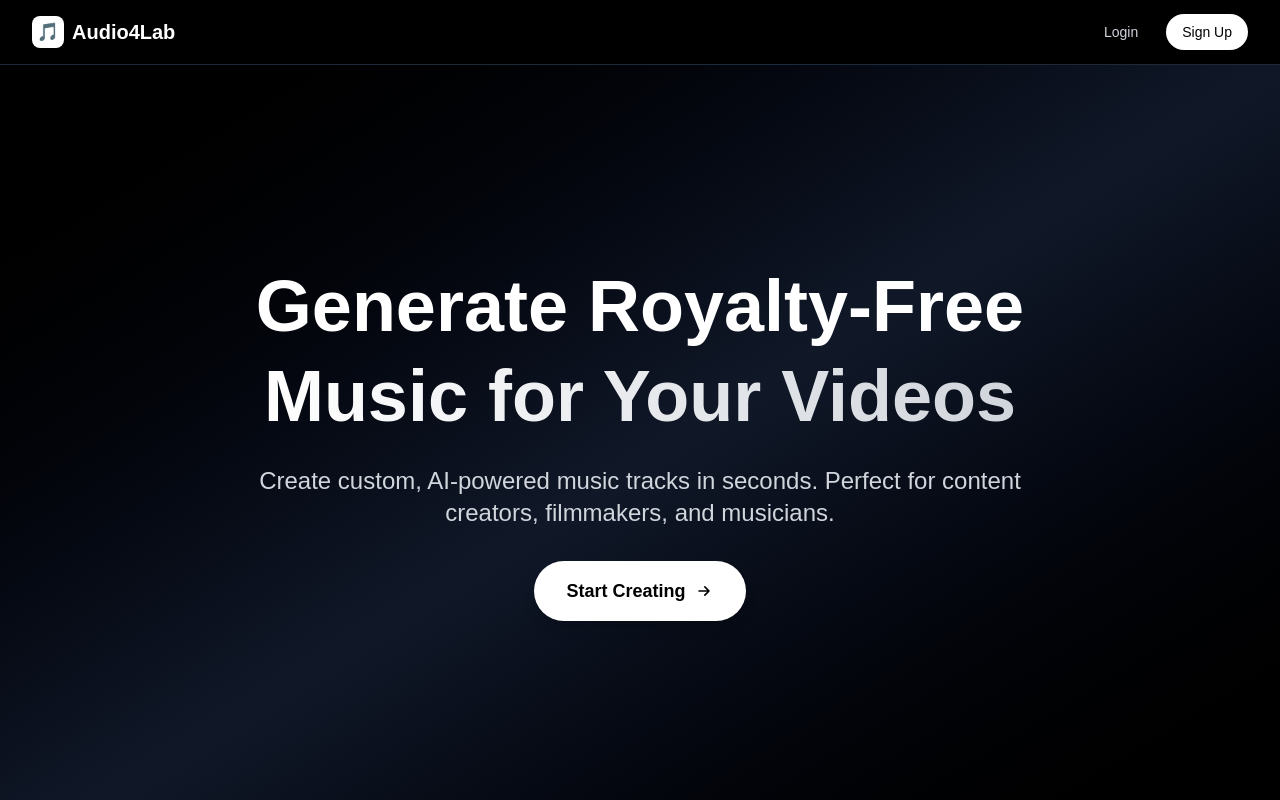
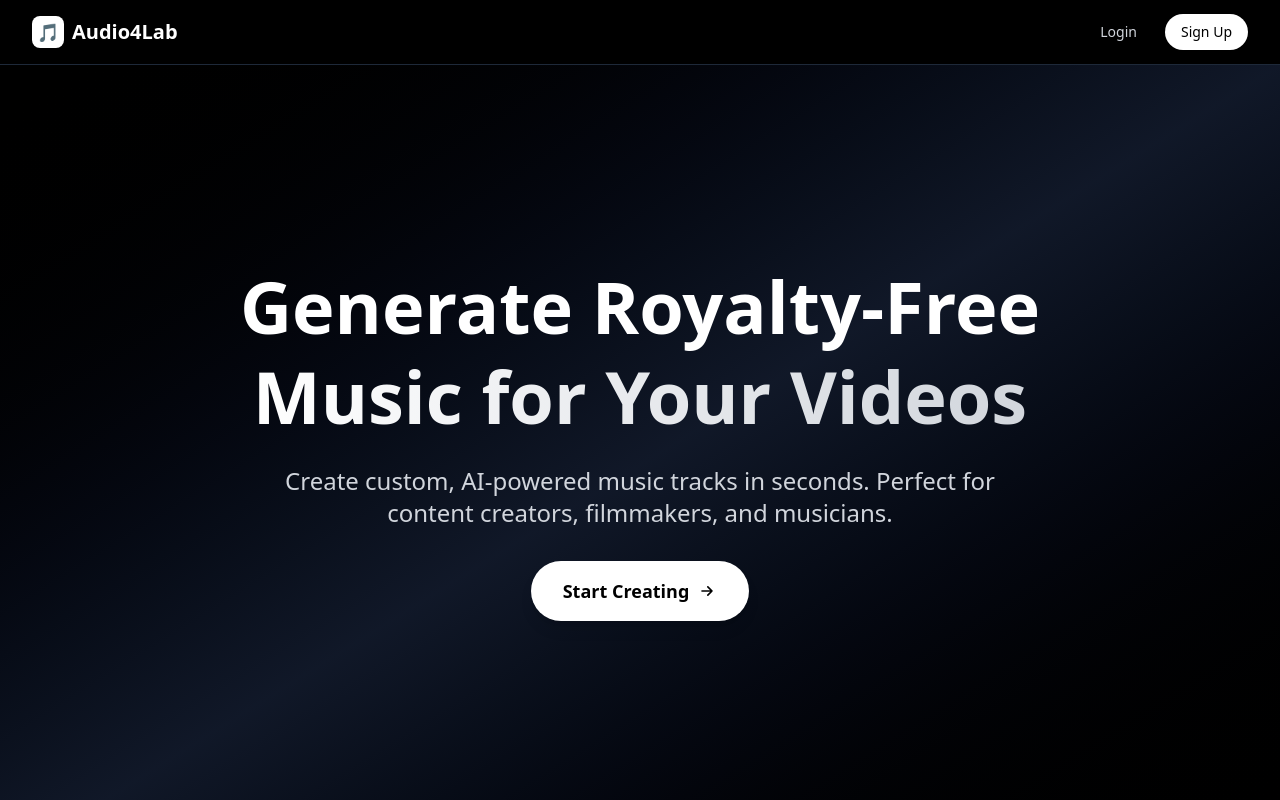
Before and after one commit to devtofunmi/audio4lab, a Next.js app: page / in a window 1280 px wide. Shown: the top 800 px of the page. Built offline with nearby package versions, Linux system fonts and the light colour scheme.

Commit message:
add geist custom font

```diff
--- a/pages/_app.tsx
+++ b/pages/_app.tsx
@@ -2,12 +2,15 @@
 import type { AppProps } from "next/app";
 import { PlayerProvider } from "@/contexts/PlayerContext";
 import MusicPlayer from "@/components/MusicPlayer";
+import { GeistSans } from "geist/font/sans";
 
 export default function App({ Component, pageProps }: AppProps) {
   return (
     <PlayerProvider>
-      <Component {...pageProps} />
-      <MusicPlayer />
+      <main className={`${GeistSans.variable} font-sans`}>
+        <Component {...pageProps} />
+        <MusicPlayer />
+      </main>
     </PlayerProvider>
   );
 }
--- a/styles/globals.css
+++ b/styles/globals.css
@@ -8,7 +8,6 @@
 body {
   background: var(--background);
   color: var(--foreground);
-  font-family: Arial, Helvetica, sans-serif;
 }
 
 /* Custom scrollbar */
--- a/tailwind.config.js
+++ b/tailwind.config.js
@@ -11,6 +11,9 @@
         background: 'var(--background)',
         foreground: 'var(--foreground)',
       },
+      fontFamily: {
+        sans: ['var(--font-geist-sans)'],
+      },
     },
   },
   plugins: [],
```
